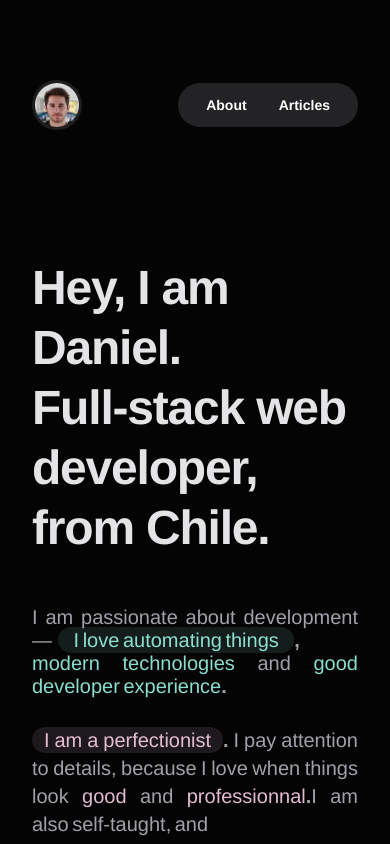
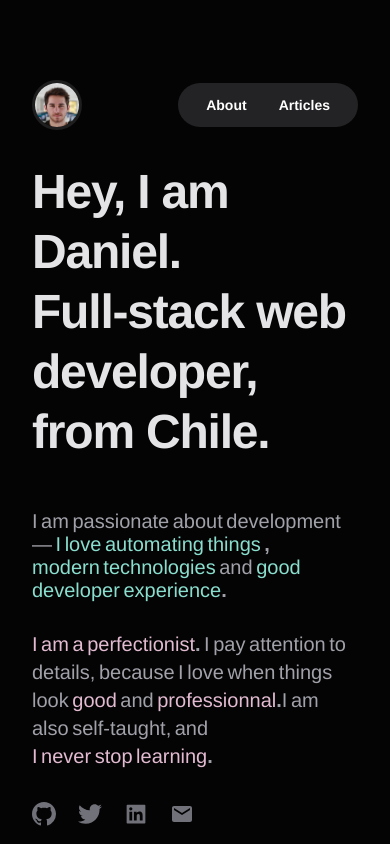
Before and after one commit to danielpizarrotadres/web-site, a React (Create React App) app: page / in a window 390 px wide. Built offline with nearby package versions, Linux system fonts and the light colour scheme.

Commit message:
:construction: Add responsive for Main Container

```diff
--- a/src/App.module.css
+++ b/src/App.module.css
@@ -17,10 +17,6 @@
     padding: 0 12rem;
     font-family: inherit;
     overflow: auto; /* This allow avoid overflow. */
-}
-
-main {
-    margin: 128px 0 0 0;
 }
 
 @media screen and (max-width: 912px) {
@@ -161,6 +157,7 @@ main {
 .Main {
     max-width: 672px;
     /* border: 1px solid white; */
+    margin: 128px 0 0 0;
 }
 
 .Title {
@@ -250,4 +247,28 @@ main {
     color: rgb(251, 207, 232, 0.9);
     font-weight: 500;
 }
+
+@media screen and (max-width: 912px) {
+    .Main {
+        margin: 32px 0 0 0;
+    }
+
+    .ScreenPlay {
+        margin-right: inherit;
+    }
+
+    .Highlight {
+        background-color: inherit;
+        padding: inherit;
+    }
+
+    .PinkHighlight {
+        background-color: inherit;
+        padding: inherit;
+    }
+
+    .TopItem, .BottomItem {
+        text-align: left;
+    }
+}
 /************************************************ End Main Section *************************************************/
```
